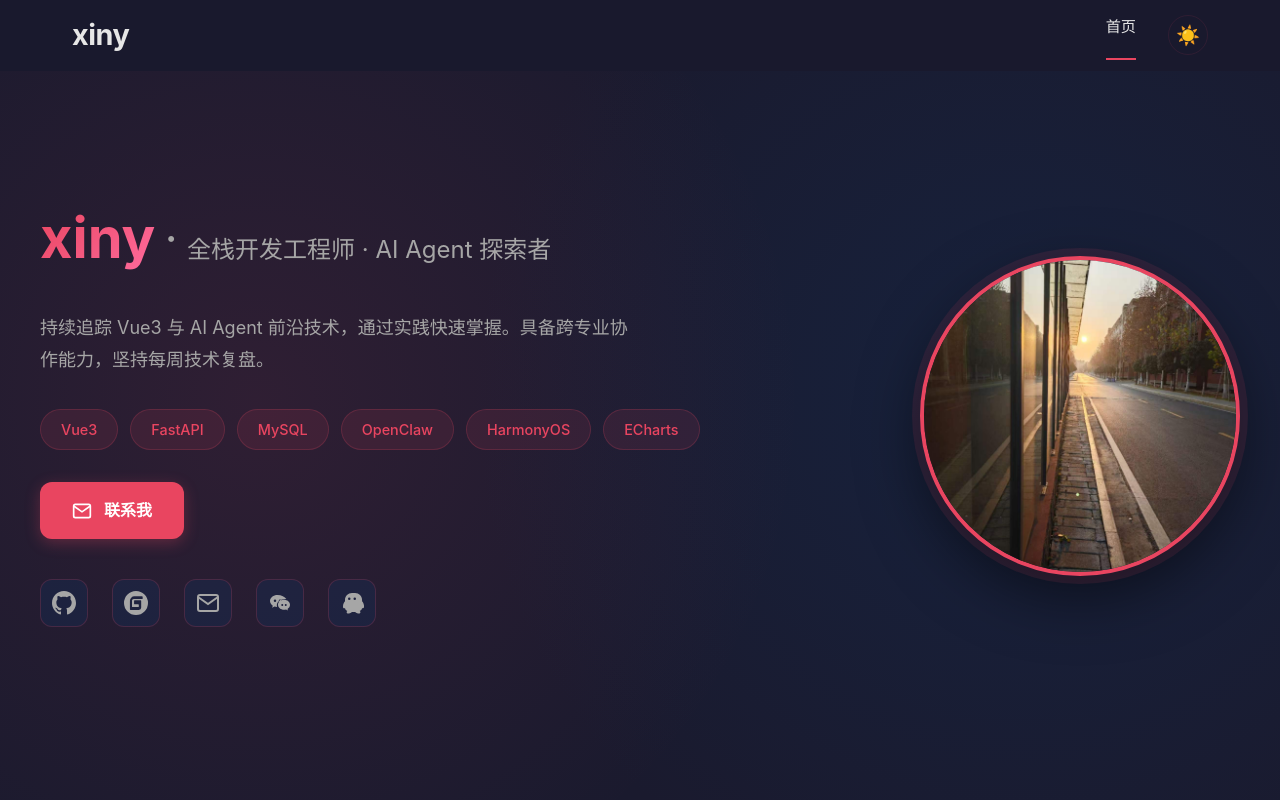
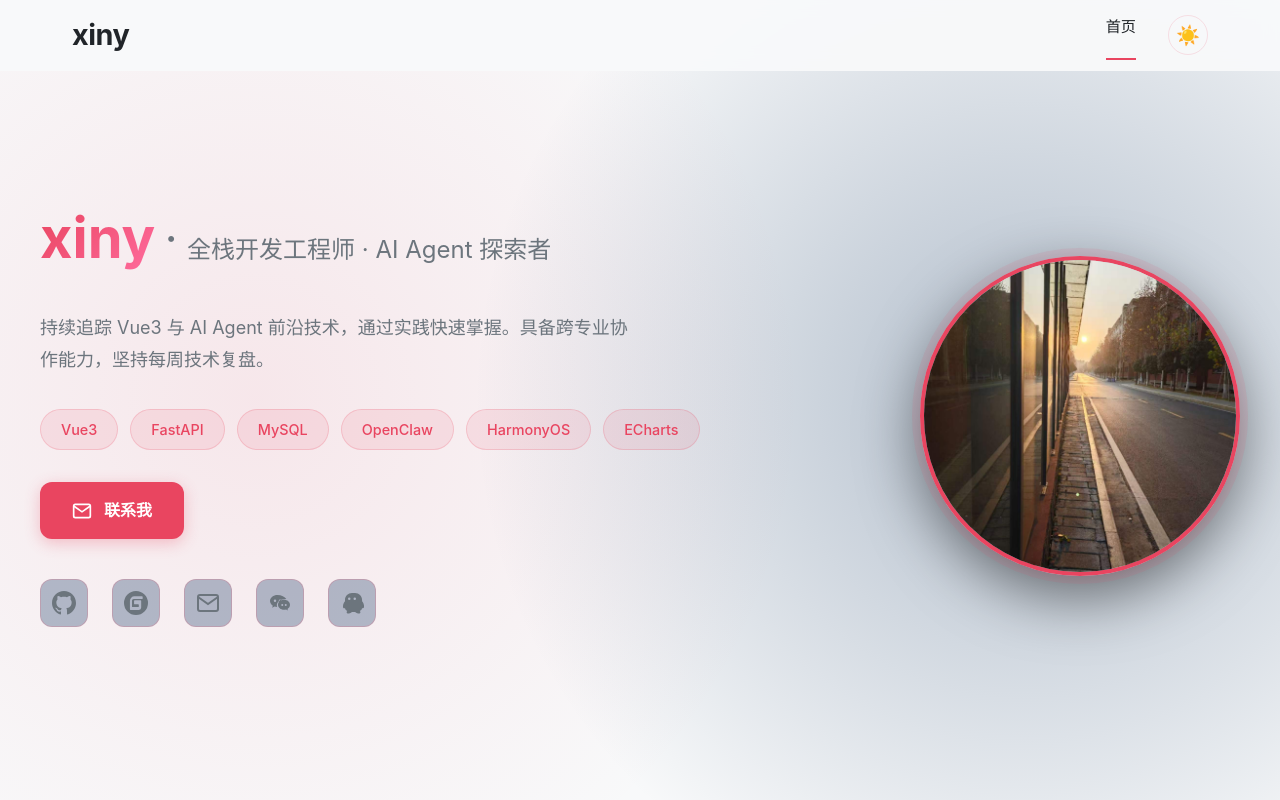
Before and after one commit to xin-07/xinysoft, a Vue app: page / in a window 1280 px wide. Built offline with nearby package versions, Linux system fonts and the light colour scheme; no server answers.

Commit message:
优化主题切换

```diff
--- a/index.html
+++ b/index.html
@@ -8,10 +8,37 @@
     <script>
       // 防止主题闪烁，在页面加载前应用主题
       (function() {
+        // 1. 添加 disable-transition class 禁用过渡动画
+        document.documentElement.classList.add('disable-transition');
+
         const THEME_STORAGE_KEY = 'xiny-theme-preference';
-        const savedTheme = localStorage.getItem(THEME_STORAGE_KEY);
-        const theme = savedTheme && (savedTheme === 'dark' || savedTheme === 'light') ? savedTheme : 'dark';
+        let theme = 'dark'; // 默认暗色主题
+
+        // 2. 尝试读取 localStorage 用户偏好（带容错处理）
+        try {
+          const savedTheme = localStorage.getItem(THEME_STORAGE_KEY);
+          if (savedTheme === 'dark' || savedTheme === 'light') {
+            theme = savedTheme;
+          } else if (savedTheme === null) {
+            // 3. localStorage 无记录时，检测系统偏好
+            if (window.matchMedia && window.matchMedia('(prefers-color-scheme: light)').matches) {
+              theme = 'light';
+            }
+          }
+        } catch (e) {
+          // localStorage 不可用（如 Safari 私密模式），静默降级
+          // 尝试检测系统偏好
+          if (window.matchMedia && window.matchMedia('(prefers-color-scheme: light)').matches) {
+            theme = 'light';
+          }
+        }
+
+        // 应用主题
         document.documentElement.setAttribute('data-theme', theme);
+
+        // 4. 强制重绘后移除 disable-transition class
+        document.documentElement.offsetHeight; // 触发强制重绘
+        document.documentElement.classList.remove('disable-transition');
       })();
     </script>
   </head>
--- a/src/components/Navbar.vue
+++ b/src/components/Navbar.vue
@@ -108,7 +108,7 @@ onUnmounted(() => {
 }
 
 .navbar-scrolled {
-  border-bottom-color: var(--color-accent-light);
+  border-bottom-color: var(--color-navbar-border);
   box-shadow: var(--shadow-md);
 }
 
@@ -243,7 +243,7 @@ onUnmounted(() => {
   right: 0;
   background: var(--color-navbar-bg-solid);
   backdrop-filter: blur(10px);
-  border-top: 1px solid var(--color-accent-light);
+  border-top: 1px solid var(--color-navbar-border);
   padding: 1rem 0;
   transform: translateY(-100%);
   opacity: 0;
--- a/src/composables/useTheme.js
+++ b/src/composables/useTheme.js
@@ -1,29 +1,91 @@
-import { ref, watch, onMounted } from 'vue'
+import { ref, watch, onMounted, onUnmounted } from 'vue'
 
 const THEME_STORAGE_KEY = 'xiny-theme-preference'
 
 // 主题状态
 const currentTheme = ref('dark')
 
-// 初始化主题
-const initTheme = () => {
-  // 从 localStorage 读取用户偏好
-  const savedTheme = localStorage.getItem(THEME_STORAGE_KEY)
+// 系统主题变化监听器引用
+let systemThemeListener = null
 
-  if (savedTheme && (savedTheme === 'dark' || savedTheme === 'light')) {
-    currentTheme.value = savedTheme
-  } else {
-    // 默认暗色主题
-    currentTheme.value = 'dark'
+// 安全读取 localStorage
+const getStoredTheme = () => {
+  try {
+    return localStorage.getItem(THEME_STORAGE_KEY)
+  } catch (e) {
+    console.warn('localStorage 不可用，主题偏好将不会持久化:', e)
+    return null
   }
+}
 
-  // 应用主题
-  applyTheme(currentTheme.value)
+// 安全写入 localStorage
+const setStoredTheme = (theme) => {
+  try {
+    localStorage.setItem(THEME_STORAGE_KEY, theme)
+  } catch (e) {
+    console.warn('localStorage 不可用，主题偏好将不会持久化:', e)
+  }
+}
+
+// 获取系统主题偏好
+const getSystemTheme = () => {
+  return window.matchMedia('(prefers-color-scheme: dark)').matches ? 'dark' : 'light'
 }
 
 // 应用主题到 DOM
 const applyTheme = (theme) => {
   document.documentElement.setAttribute('data-theme', theme)
+}
+
+// 停止监听系统主题变化
+const stopSystemThemeListener = () => {
+  if (systemThemeListener) {
+    const mediaQuery = window.matchMedia('(prefers-color-scheme: dark)')
+    mediaQuery.removeEventListener('change', systemThemeListener)
+    systemThemeListener = null
+  }
+}
+
+// 启动系统主题变化监听
+const startSystemThemeListener = () => {
+  // 仅当 localStorage 无记录时才监听
+  const storedTheme = getStoredTheme()
+  if (storedTheme) {
+    return
+  }
+
+  const mediaQuery = window.matchMedia('(prefers-color-scheme: dark)')
+
+  systemThemeListener = (e) => {
+    // 再次检查 localStorage 是否有记录（用户可能已手动设置）
+    const currentStored = getStoredTheme()
+    if (!currentStored) {
+      const newTheme = e.matches ? 'dark' : 'light'
+      currentTheme.value = newTheme
+      applyTheme(newTheme)
+    }
+  }
+
+  mediaQuery.addEventListener('change', systemThemeListener)
+}
+
+// 初始化主题
+const initTheme = () => {
+  // 从 localStorage 读取用户偏好
+  const savedTheme = getStoredTheme()
+
+  if (savedTheme && (savedTheme === 'dark' || savedTheme === 'light')) {
+    currentTheme.value = savedTheme
+  } else {
+    // 使用系统偏好，默认暗色主题
+    currentTheme.value = getSystemTheme()
+  }
+
+  // 应用主题
+  applyTheme(currentTheme.value)
+
+  // 启动系统主题变化监听
+  startSystemThemeListener()
 }
 
 // 切换主题
@@ -33,8 +95,11 @@ const toggleTheme = () => {
 
 // 监听主题变化，保存到 localStorage 并应用
 watch(currentTheme, (newTheme) => {
-  localStorage.setItem(THEME_STORAGE_KEY, newTheme)
+  setStoredTheme(newTheme)
   applyTheme(newTheme)
+
+  // 用户手动切换主题后，停止监听系统主题变化
+  stopSystemThemeListener()
 })
 
 export function useTheme() {
@@ -42,7 +107,15 @@ export function useTheme() {
     // 确保主题已初始化
     if (!document.documentElement.hasAttribute('data-theme')) {
       initTheme()
+    } else {
+      // 即使主题已初始化，也需要启动系统主题监听（如果 localStorage 无记录）
+      startSystemThemeListener()
     }
+  })
+
+  onUnmounted(() => {
+    // 组件卸载时清理监听器
+    stopSystemThemeListener()
   })
 
   return {
--- a/src/style.css
+++ b/src/style.css
@@ -18,6 +18,7 @@
   /* 导航栏背景色 */
   --color-navbar-bg: rgba(26, 26, 46, 0.95);
   --color-navbar-bg-solid: rgba(26, 26, 46, 0.98);
+  --color-navbar-border: rgba(255,255,255,0.1);
 
   /* 字体栈 */
   --font-sans: 'Inter', -apple-system, BlinkMacSystemFont, 'Segoe UI', 'Roboto', 'Oxygen', 'Ubuntu', 'Cantarell', 'Fira Sans', 'Droid Sans', 'Helvetica Neue', sans-serif;
@@ -68,11 +69,12 @@
 
   /* 强调色 */
   --color-accent: #e94560;
-  --color-accent-light: rgba(233, 69, 96, 0.1);
+  --color-accent-light: rgba(233, 69, 96, 0.15);
 
   /* 导航栏背景色 */
   --color-navbar-bg: rgba(248, 249, 250, 0.95);
   --color-navbar-bg-solid: rgba(255, 255, 255, 0.98);
+  --color-navbar-border: rgba(0,0,0,0.1);
 
   /* 阴影（亮色主题使用更柔和的阴影） */
   --shadow-sm: 0 2px 8px rgba(0, 0, 0, 0.05);
@@ -408,3 +410,10 @@ ol {
     transform: translateX(100%);
   }
 }
+
+/* 首次加载防闪烁 */
+.disable-transition *,
+.disable-transition *::before,
+.disable-transition *::after {
+  transition: none !important;
+}
```
